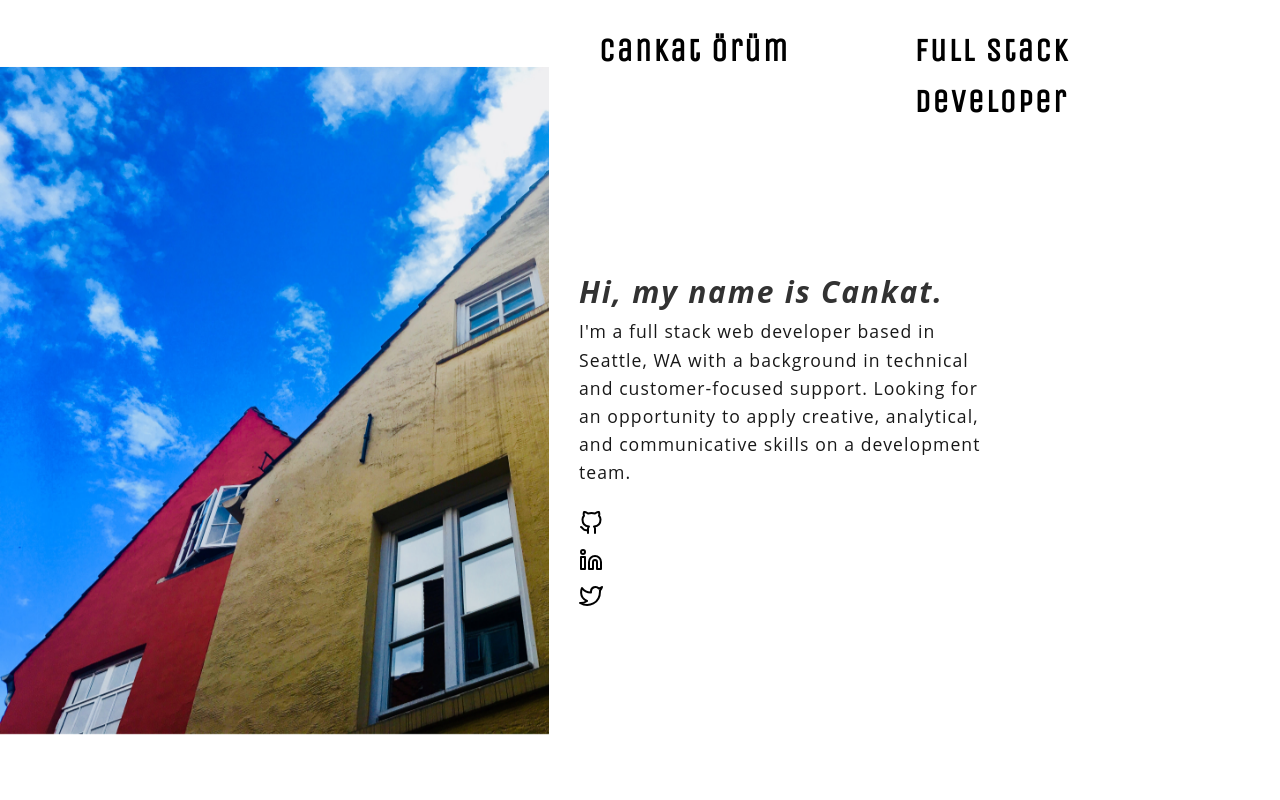
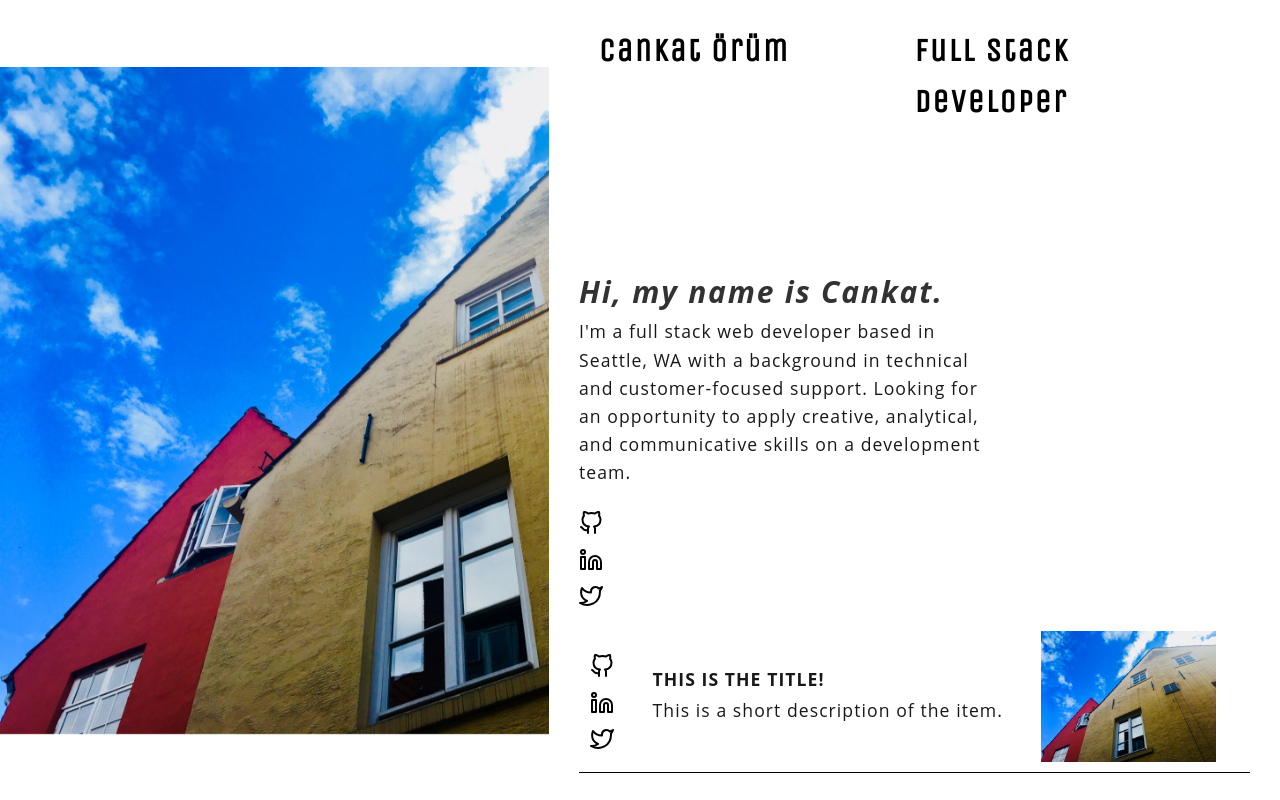
Before and after one commit to cankat-orum/personal-website, a React (Create React App) app: page / in a window 1280 px wide. Built offline with nearby package versions, Linux system fonts and the light colour scheme.

Commit message:
ADD Work Item styling

```diff
--- a/src/components/navbar.js
+++ b/src/components/navbar.js
@@ -1,6 +1,5 @@
 import React from "react";
 import "../styles/style.css";
-import image01 from "../assets/justin-lindemann-BiA9dOnPwLY-unsplash.jpg";
 
 export default function navbar() {
   return (
--- a/src/components/structure.js
+++ b/src/components/structure.js
@@ -1,6 +1,7 @@
 import React from "react";
 import Navbar from "./navbar.js";
 import About from "./about.js";
+import WorkItem from "./workItem.js";
 import "../styles/style.css";
 import image01 from "../assets/justin-lindemann-BiA9dOnPwLY-unsplash.jpg";
 
@@ -17,6 +18,7 @@
         <main className="content-main">
           <Navbar />
           <About />
+          <WorkItem />
         </main>
       </div>
     </div>
--- a/src/components/workItem.js
+++ b/src/components/workItem.js
@@ -1,13 +1,82 @@
 import React from "react";
 import "../styles/style.css";
+import image01 from "../assets/justin-lindemann-BiA9dOnPwLY-unsplash.jpg";
 
 export default function workItem() {
   return (
     <div className="list-item-div">
-      <ul className="tech-ul"></ul>
+      <ul className="tech-ul">
+        <div className="about-social">
+          <a
+            href="https://github.com/cankat-orum"
+            target="_blank"
+            rel="noopener me"
+            title="Github"
+          >
+            <svg
+              xmlns="http://www.w3.org/2000/svg"
+              class="feather"
+              width="24"
+              height="24"
+              viewBox="0 0 24 24"
+              fill="none"
+              stroke="currentColor"
+              stroke-width="2"
+              stroke-linecap="round"
+              stroke-linejoin="round"
+            >
+              <path d="M9 19c-5 1.5-5-2.5-7-3m14 6v-3.87a3.37 3.37 0 0 0-.94-2.61c3.14-.35 6.44-1.54 6.44-7A5.44 5.44 0 0 0 20 4.77 5.07 5.07 0 0 0 19.91 1S18.73.65 16 2.48a13.38 13.38 0 0 0-7 0C6.27.65 5.09 1 5.09 1A5.07 5.07 0 0 0 5 4.77a5.44 5.44 0 0 0-1.5 3.78c0 5.42 3.3 6.61 6.44 7A3.37 3.37 0 0 0 9 18.13V22"></path>
+            </svg>
+          </a>
+          <a
+            href="https://www.linkedin.com/in/cankat-orum/"
+            target="_blank"
+            rel="noopener me"
+            title="Linkedin"
+          >
+            <svg
+              xmlns="http://www.w3.org/2000/svg"
+              class="feather"
+              width="24"
+              height="24"
+              viewBox="0 0 24 24"
+              fill="none"
+              stroke="currentColor"
+              stroke-width="2"
+              stroke-linecap="round"
+              stroke-linejoin="round"
+            >
+              <path d="M16 8a6 6 0 0 1 6 6v7h-4v-7a2 2 0 0 0-2-2 2 2 0 0 0-2 2v7h-4v-7a6 6 0 0 1 6-6z"></path>
+              <rect x="2" y="9" width="4" height="12"></rect>
+              <circle cx="4" cy="4" r="2"></circle>
+            </svg>
+          </a>
+          <a
+            href="https://twitter.com/selftaughtdiary"
+            target="_blank"
+            rel="noopener me"
+            title="Twitter"
+          >
+            <svg
+              xmlns="http://www.w3.org/2000/svg"
+              class="feather"
+              width="24"
+              height="24"
+              viewBox="0 0 24 24"
+              fill="none"
+              stroke="currentColor"
+              stroke-width="2"
+              stroke-linecap="round"
+              stroke-linejoin="round"
+            >
+              <path d="M23 3a10.9 10.9 0 0 1-3.14 1.53 4.48 4.48 0 0 0-7.86 3v1A10.66 10.66 0 0 1 3 4s-4 9 5 13a11.64 11.64 0 0 1-7 2c9 5 20 0 20-11.5a4.5 4.5 0 0 0-.08-.83A7.72 7.72 0 0 0 23 3z"></path>
+            </svg>
+          </a>
+        </div>
+      </ul>
       <div className="desc-div">
         <header className="desc-header">
-          <h2></h2>
+          <h2>THIS IS THE TITLE!</h2>
         </header>
         <p className="short-desc">This is a short description of the item.</p>
         <p className="long-desc">
@@ -15,7 +84,10 @@
           the item.This is a short description of the item.
         </p>
       </div>
-      <figure className="item-figure"></figure>
+      <figure className="item-figure">
+        <img src={image01} alt="Item Img" />
+      </figure>
+      <br />
     </div>
   );
 }
--- a/src/styles/style.css
+++ b/src/styles/style.css
@@ -86,3 +86,52 @@
   margin-right: auto;
   cursor: pointer;
 }
+
+.list-item-div {
+  display: flex;
+  align-items: center;
+  justify-content: space-around;
+  border-bottom: 1px solid #000;
+  padding-top: 0.5rem;
+  padding-bottom: 0.5rem;
+}
+
+.list-item-div:hover {
+  border-top: 2px solid #000;
+  border-bottom: 2px solid #000;
+}
+
+.desc-div {
+}
+
+.desc-header h2,
+.short-desc,
+.long-desc {
+  padding-left: 1rem;
+  padding-right: 1rem;
+  margin-bottom: 0.2rem;
+  font-size: 1.1em;
+  opacity: 0.9;
+}
+
+.long-desc {
+  display: none;
+}
+
+.list-item-div:hover .long-desc {
+  display: block;
+}
+
+.item-figure {
+  width: 175x;
+  display: flex;
+  justify-content: center;
+}
+
+.item-figure img {
+  width: 175px;
+}
+
+.list-item-div:hover .item-figure img {
+  width: 240px;
+}
```
